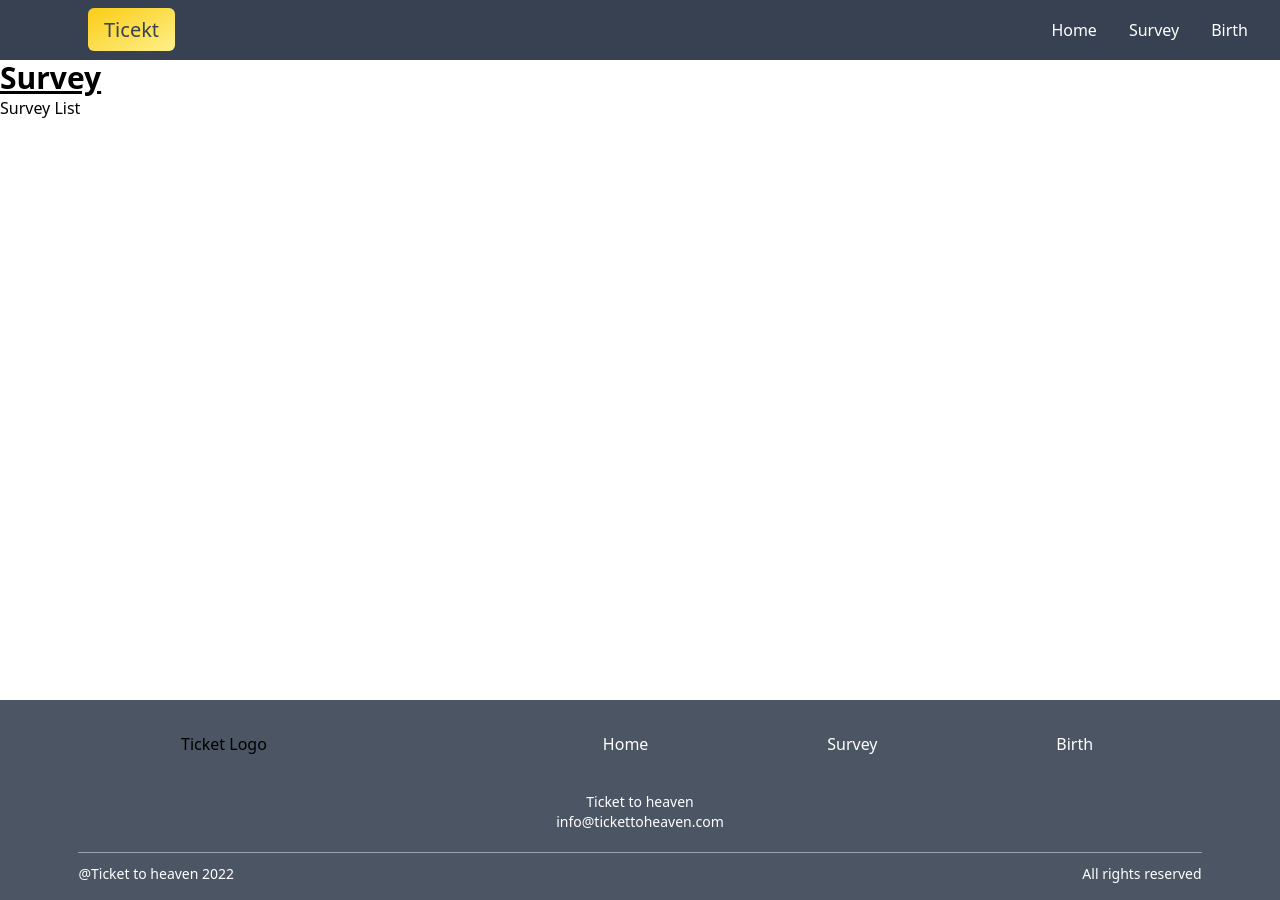
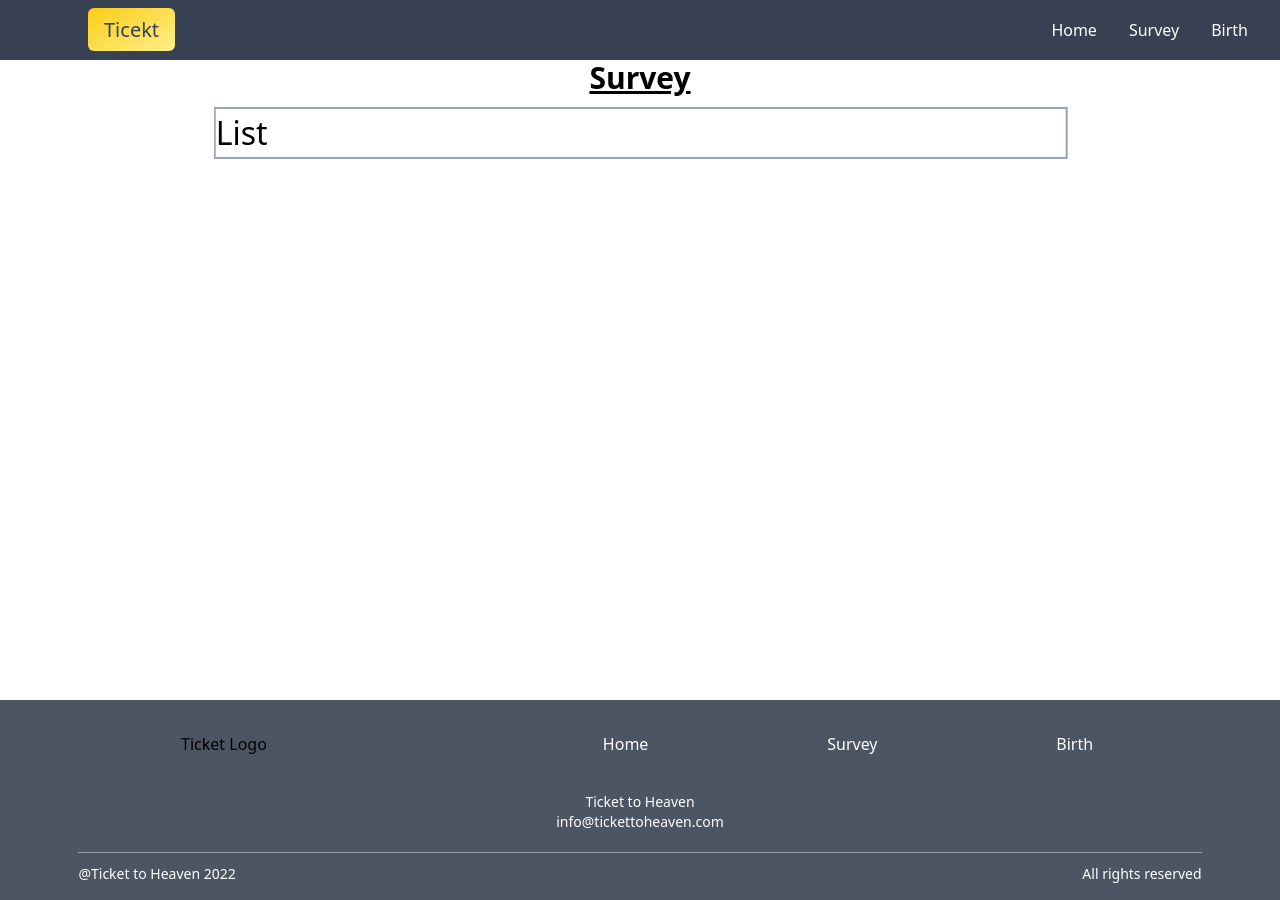
Before and after one commit to alfie1104/ticket-front, a Next.js app: page /survey in a window 1280 px wide. Built offline with nearby package versions, Linux system fonts and the light colour scheme.

Commit message:
feat(scroll-box, survey, footer): modify link in footer and add react-intersection-observer lib

```diff
--- a/components/home-page/footer.tsx
+++ b/components/home-page/footer.tsx
@@ -1,3 +1,5 @@
+import Link from "next/link";
+
 function Footer() {
   return (
     <div className="w-full flex md:justify-center justify-between items-center flex-col p-4 bg-gray-600 h-auto">
@@ -7,25 +9,25 @@ function Footer() {
         </div>
         <div className="flex flex-1 justify-evenly items-center flex-wrap sm:mt-0 mt-5 w-full">
           <p className="text-white text-base text-center mx-2 cursor-pointer">
-            Home
+            <Link href={"/"}>Home</Link>
           </p>
           <p className="text-white text-base text-center mx-2 cursor-pointer">
-            Survey
+            <Link href={"/survey"}>Survey</Link>
           </p>
           <p className="text-white text-base text-center mx-2 cursor-pointer">
-            Birth
+            <Link href={"/birth"}>Birth</Link>
           </p>
         </div>
       </div>
       <div className="flex justify-center items-center flex-col mt-5">
-        <p className="text-white text-sm text-center">Ticket to heaven</p>
+        <p className="text-white text-sm text-center">Ticket to Heaven</p>
         <p className="text-white text-sm text-center">
           info@tickettoheaven.com
         </p>
       </div>
       <div className="sm:w-[90%] w-full h-[0.25px] bg-gray-400 mt-5" />
       <div className="sm:w-[90%] w-full flex justify-between items-center mt-3">
-        <p className="text-white text-sm text-center">@Ticket to heaven 2022</p>
+        <p className="text-white text-sm text-center">@Ticket to Heaven 2022</p>
         <p className="text-white text-sm text-center">All rights reserved</p>
       </div>
     </div>
--- /dev/null
+++ b/components/scroll-box.tsx
@@ -0,0 +1,20 @@
+import { motion, useAnimation, Variants } from "framer-motion";
+
+const boxVariant: Variants = {
+  visible: { opacity: 1, scale: 2 },
+  hidden: { opacity: 0, scale: 0 },
+};
+function ScrollBox({ children }: { children: any }) {
+  return (
+    <motion.div
+      className="border border-gray-400 w-4/12 m-6"
+      variants={boxVariant}
+      initial="hidden"
+      animate="visible"
+    >
+      {children}
+    </motion.div>
+  );
+}
+
+export default ScrollBox;
--- a/package.json
+++ b/package.json
@@ -17,9 +17,12 @@
     "@fortawesome/free-solid-svg-icons": "^6.1.1",
     "@fortawesome/react-fontawesome": "^0.1.18",
     "framer-motion": "^6.3.11",
+    "i": "^0.3.7",
     "next": "12.1.6",
+    "npm": "^8.12.2",
     "react": "18.2.0",
-    "react-dom": "18.2.0"
+    "react-dom": "18.2.0",
+    "react-intersection-observer": "^9.3.3"
   },
   "devDependencies": {
     "@types/node": "18.0.0",
--- a/pages/survey.tsx
+++ b/pages/survey.tsx
@@ -1,6 +1,20 @@
 import Head from "next/head";
+import ScrollBox from "../components/scroll-box";
 
-import { motion } from "framer-motion";
+const questions = [
+  {
+    question: "question1",
+    answers: ["answer1", "answer2", "answer3"],
+  },
+  {
+    question: "question2",
+    answers: ["answer1", "answer2", "answer3"],
+  },
+  {
+    question: "question3",
+    answers: ["answer1", "answer2", "answer3", "answer4"],
+  },
+];
 
 function SurveyPage() {
   return (
@@ -9,8 +23,10 @@ function SurveyPage() {
         <title>Survey | Ticket to heaven</title>
         <meta name="description" content="ticket description" />
       </Head>
-      <h1 className="text-3xl font-bold underline">Survey</h1>
-      <motion.div>Survey List</motion.div>
+      <div className="flex flex-col items-center justify-center">
+        <h1 className="text-3xl font-bold underline">Survey</h1>
+        <ScrollBox>List</ScrollBox>
+      </div>
     </>
   );
 }
```
Also changed, not shown: 1 other file (tests, documents, lock files or other folders).
